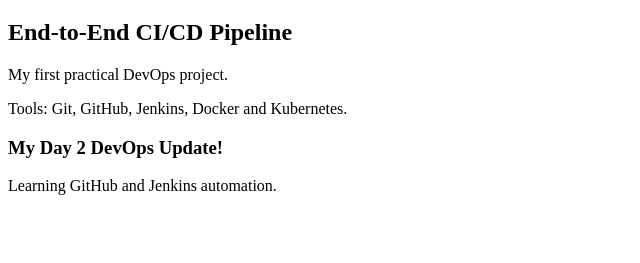
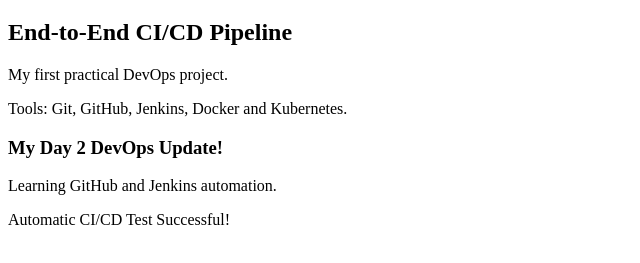
Before and after one commit to anilnetha99/Devops-CI-CD-Project, a plain HTML site: page index.html in a window 1280 px wide. Shown: the part 61-324 px from the top of the page, without its empty margins (0-640 px from the left). Drawn offline with Linux system fonts and the light colour scheme.

Commit message:
Test automatic CI CD trigger

```diff
--- a/index.html
+++ b/index.html
@@ -17,5 +17,7 @@
 
     <p>Learning GitHub and Jenkins automation.</p>
 
+    <p>Automatic CI/CD Test Successful!</p>
+
 </body>
 </html>
```
